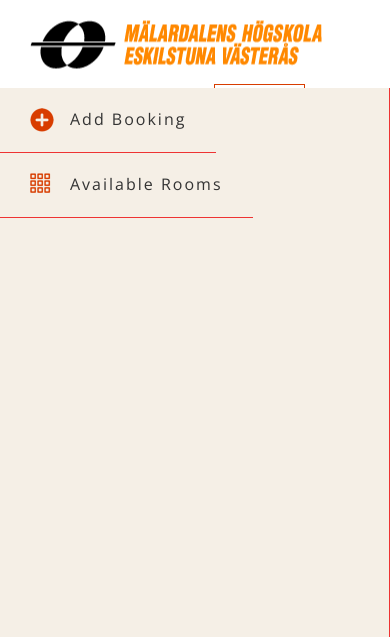
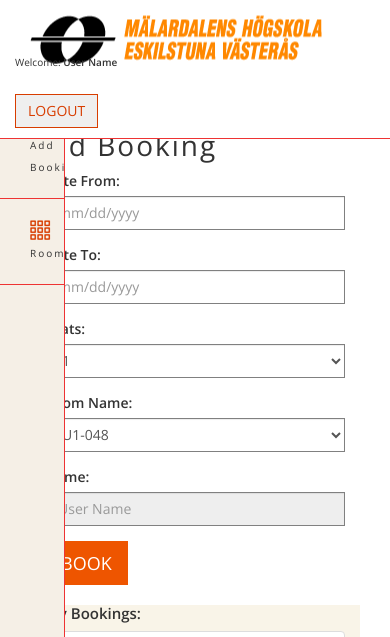
Before and after one commit to MohAhm/srap, a PHP site: page / in a window 390 px wide; the page is wider, and only the part inside the window is pictured. Shown: the top 637 px of that part. Run offline with PHP 8.4, Linux system fonts and the light colour scheme; some libraries are stand-ins or nearby versions; grey boxes are pictures that could not be loaded.

Commit message:
Some changes on index site

```diff
--- a/SRAP_v1/css/style.css
+++ b/SRAP_v1/css/style.css
@@ -23,6 +23,11 @@ h2 {
 
 h3 {
     font-size: 1.5rem; /* = 24px */
+    font-weight: 600 !important;
+}
+
+h4 {
+    font-size: 1.125rem; /* = 18px */
     font-weight: 600 !important;
 }
 
@@ -56,7 +61,6 @@ a:hover, a:focus {
 #topbar {
     border-bottom: 1px solid #EE3333;
     background-color: #FFF;
-	padding: 15px 30px;
 }
 
 .navbar {
@@ -89,7 +93,7 @@ a:hover, a:focus {
 /**********************************************/
 #sidebar {
     position: fixed;
-    top: 88px;
+    top: 90px;
     bottom: 0;
     left: 0;
     z-index: 1000;
@@ -101,26 +105,29 @@ a:hover, a:focus {
     border-right: 1px solid #EE3333;
 }
 
-.nav-sidebar li {
-    padding: 20px 30px;
+.nav-item a {
+    color: #333333;
     border-bottom: 1px solid #EE3333;
 }
 
-.nav-sidebar a {
-    margin: 0;
-    padding-left: 40px;
-    display: block;
-    min-height: 24px;
-    background-repeat: no-repeat;
-    color: #333333;
+.nav-item a:hover,
+.nav-item a:focus{
+    color: #D83D00;
 }
 
-#add a {
-    background-image: url('../img/add.png');
+.nav-pills .nav-link {
+    padding: 20px 30px;
+    border-radius: 0;
 }
 
-#view a {
-    background-image: url('../img/view.png');
+.nav-stacked .nav-item+.nav-item {
+    margin-top: 0;
+}
+
+.icon {
+    position: relative;
+    margin-right: 10px;
+    bottom: 2px;
 }
 
 
@@ -136,3 +143,22 @@ a:hover, a:focus {
 #main .bg-success {
     background-color: #F9F4E8 !important;
 }
+
+.form-control {
+    border: 1px solid #808080;
+    border-radius: 0;
+}
+
+.form-group label {
+    font-weight: 600;
+}
+
+.btn-primary {
+    background-color: #EE5500 ;
+    border: 0;
+}
+
+.btn-primary:hover,
+.btn-primary:focus {
+    background-color: #D83D00;
+}
--- a/SRAP_v1/index.html
+++ b/SRAP_v1/index.html
@@ -5,7 +5,6 @@
 
         <!-- Required meta tags always come first -->
         <meta charset="utf-8">
-        <meta name="viewport" content="width=device-width, initial-scale=1, shrink-to-fit=no">
         <meta http-equiv="x-ua-compatible" content="ie=edge">
 
         <!-- Google Font -->
@@ -19,13 +18,15 @@
     </head>
     <body>
         <!-- topbar -->
-        <nav id="topbar" class="navbar navbar-fixed-top">
-            <a class="navbar-brand" href="#"><img class="img-fluid" src="img/mdh_logo.png" alt=""></a>
+        <nav id="topbar" class="navbar navbar-fixed-top py-1">
+            <div class="container-fluid">
+                <a class="navbar-brand" href="#"><img class="img-fluid" src="img/mdh_logo.png" alt="logo"></a>
 
-            <div id="navbar">
-                <div class="float-xs-right">
-                    <p class="d-inline mr-3">Welcome: <span class="name">User Name</span></p>
-                    <button type="submit" class="btn btn-outline-warning">Logout</button>
+                <div id="navbar">
+                    <div class="float-xs-right">
+                        <p class="d-inline mr-3 hidden-sm-down">Welcome: <span class="name">User Name</span></p>
+                        <button type="submit" class="btn btn-outline-warning">Logout</button>
+                    </div>
                 </div>
             </div>
         </nav>
@@ -35,40 +36,40 @@
         <div class="container-fluid">
             <div class="row">
                 <!-- sidebar-->
-                <div id="sidebar" class="col-md-3">
-                    <ul class="nav nav-sidebar">
-                        <li id="add" class="active"><a href="index.html">Add Booking</a></li>
-                        <li id="view"><a href="rooms.html">Available Rooms</a></li>
-                    </ul>
-                </div>
+                <ul id="sidebar" class="nav nav-pills nav-stacked col-md-3 col-sm-2 col-xs-2">
+                    <li class="nav-item">
+                        <a class="nav-link" href="index.html">
+                            <img class="icon" src="img/add.png" alt="icon">
+                            <span class="hidden-sm-down">Add Booking</span>
+                        </a>
+                    </li>
+                    <li class="nav-item">
+                        <a class="nav-link" href="rooms.html">
+                            <img class="icon" src="img/view.png" alt="icon">
+                            <span class="hidden-sm-down">Rooms</span>
+                        </a>
+                    </li>
+                </ul>
                 <!-- end sidebar-->
 
                 <!-- main -->
-                <div id="main" class="col-md-9 offset-md-3">
-                    <h1 class="mb-3">Add Booking</h1>
+                <div id="main" class="col-md-9 offset-md-3 col-sm-10 offset-sm-2 offset-xs-1">
+                    <h1 class="mb-2 pl-1">Add Booking</h1>
 
-                    <div class="container">
+                    <div class="container-fluid">
                         <div class="row">
                             <div class="col-md-4">
                                 <!-- form-->
                                 <form>
-                                    <fieldset class="form-group">
+                                    <fieldset class="form-group mb-2">
                                         <label for="from">Date From:</label>
-                                        <input type="text" class="form-control" id="from" placeholder="Today">
+                                        <input type="text" class="form-control" id="from" placeholder="mm/dd/yyyy">
                                     </fieldset>
-                                    <fieldset class="form-group">
+                                    <fieldset class="form-group mb-2">
                                         <label for="to">Date To:</label>
                                         <input type="text" class="form-control" id="to" placeholder="mm/dd/yyyy">
                                     </fieldset>
-                                    <fieldset class="form-group">
-                                        <label for="room">Room Name:</label>
-                                        <select class="form-control" id="room" name="room_name">
-                                            <option value="U1-048">U1-048</option>
-                                            <option value="U1-052">U1-048</option>
-                                            <option value="U1-057">U1-057</option>
-                                        </select>
-                                    </fieldset>
-                                    <fieldset class="form-group">
+                                    <fieldset class="form-group mb-2">
                                         <label for="seats">Seats:</label>
                                         <select class="form-control" id="seats" name="seats_num">
                                             <option value="1">1</option>
@@ -78,11 +79,19 @@
                                             <option value="5">5</option>
                                         </select>
                                     </fieldset>
-                                    <fieldset class="form-group">
+                                    <fieldset class="form-group mb-2">
+                                        <label for="room">Room Name:</label>
+                                        <select class="form-control" id="room" name="room_name">
+                                            <option value="U1-048">U1-048</option>
+                                            <option value="U1-052">U1-048</option>
+                                            <option value="U1-057">U1-057</option>
+                                        </select>
+                                    </fieldset>
+                                    <fieldset class="form-group mb-2">
                                         <label for="name">Name:</label>
                                         <input type="text" class="form-control" id="name" placeholder="User Name" disabled>
                                     </fieldset>
-                                    <button type="submit" class="btn btn-primary">Book</button>
+                                    <input class="btn btn-primary btn-lg" type="submit" value="Book">
                                 </form><!-- end form-->
                             </div>
                             <div class="col-md-6 offset-md-2 bg-success pb-3">
@@ -90,11 +99,25 @@
 
                                 <ul class="list-group">
                                     <li class="list-group-item">
-                                        <h4 class="list-group-item-heading">11/24/2016-12/20/2016<span class="tag tag-danger tag-pill float-xs-right">cancel</span></h4>
+                                        <h4 class="list-group-item-heading">
+                                            11/24/2016-12/20/2016
+                                            <span class="tag tag-pill float-xs-right">
+                                                <a href="#">
+                                                    <img class="icon" src="img/cancel.png" alt="icon">
+                                                </a>
+                                            </span>
+                                        </h4>
                                         U1-048
                                     </li>
                                     <li class="list-group-item">
-                                        <h4 class="list-group-item-heading">11/24/2016-12/20/2016<span class="tag tag-danger tag-pill float-xs-right">cancel</span></h4>
+                                        <h4 class="list-group-item-heading">
+                                            11/24/2016-12/20/2016
+                                            <span class="tag tag-pill float-xs-right">
+                                                <a href="#">
+                                                    <img class="icon" src="img/cancel.png" alt="icon">
+                                                </a>
+                                            </span>
+                                        </h4>
                                         U1-052
                                     </li>
                                 </ul>
```
Also changed, not shown: SRAP_v1/rooms.html (+25 -16 lines), SRAP_v1/img/logo2.png (deleted). Lines whose indentation alone changed are shown as unchanged.
